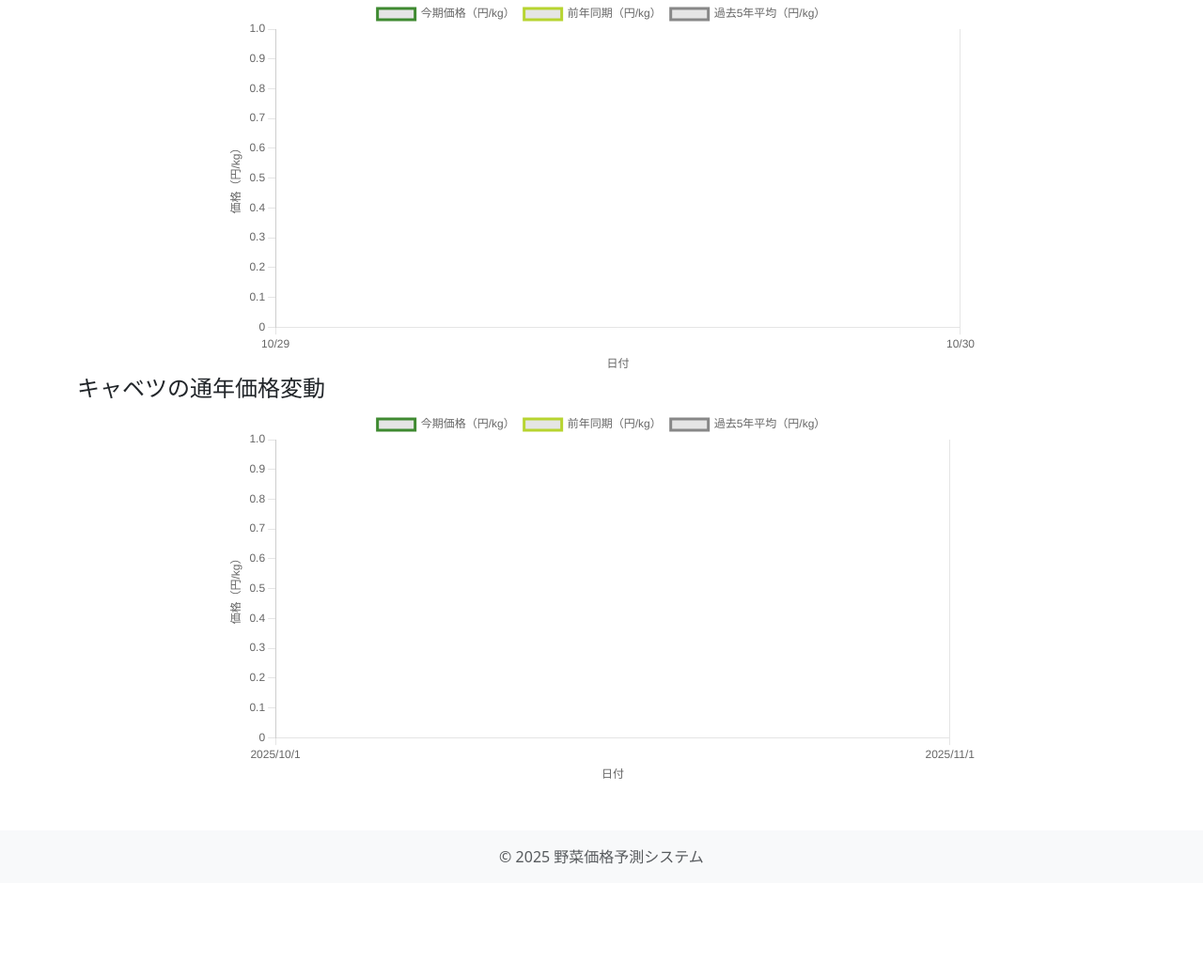
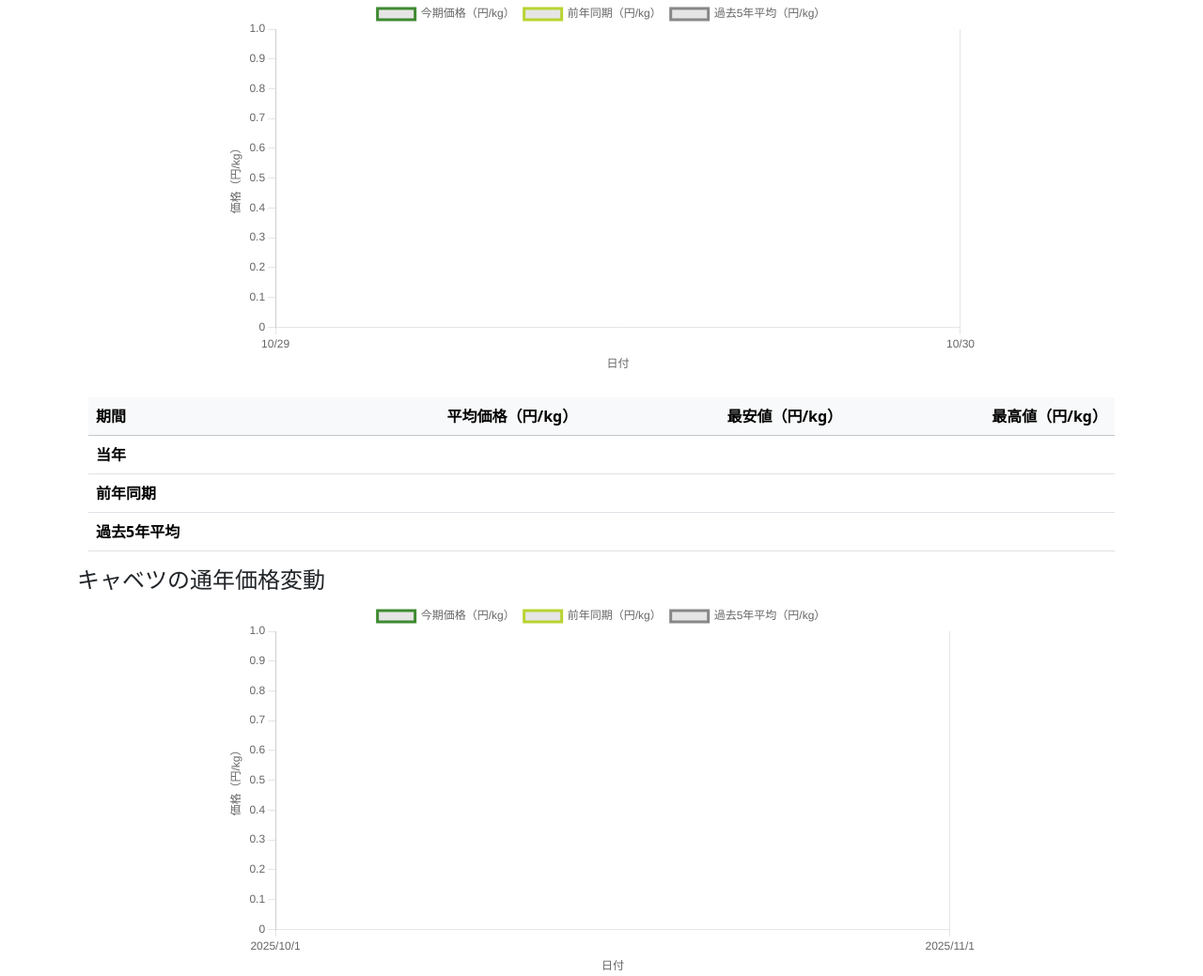
Before and after one commit to mamenz752/v_price_backend, a Django app: page /cabbage in a window 1280 px wide. Shown: the part 1763-2802 px from the top of the page at 94% size. Before the commit the page ends 2683 px from the top, so only its background shows below. Run offline with Django 5.2, Linux system fonts and the light colour scheme; data that the repository does not hold is empty.

Commit message:
update: reports ui

```diff
--- a/backend/code/reports/templates/reports/base_vegetable.html
+++ b/backend/code/reports/templates/reports/base_vegetable.html
@@ -344,14 +344,40 @@
                     ></canvas>
                 </div>
             </div>
-            <!-- TODO: ここにグラフソース元の表を作成 -->
-            <div></div>
-            <!-- <div class="button-group">
-                <button id="toggleHigh" class="button">高値</button>
-                <button id="toggleMedian" class="button">中値</button>
-                <button id="toggleLow" class="button">安値</button>
-                <button id="toggleRecent" class="button">直近価格</button>
-            </div> -->
+            <div class="container mt-4">
+                <div class="table-responsive">
+                    <table class="table table-hover">
+                        <thead class="table-light">
+                            <tr>
+                                <th scope="col">期間</th>
+                                <th scope="col" class="text-end">平均価格（円/kg）</th>
+                                <th scope="col" class="text-end">最安値（円/kg）</th>
+                                <th scope="col" class="text-end">最高値（円/kg）</th>
+                            </tr>
+                        </thead>
+                        <tbody>
+                            <tr>
+                                <th scope="row">当年</th>
+                                <td class="text-end">{{ season_current_avg|default:"-"|floatformat:0|intcomma }}</td>
+                                <td class="text-end">{{ season_current_min|default:"-"|floatformat:0|intcomma }}</td>
+                                <td class="text-end">{{ season_current_max|default:"-"|floatformat:0|intcomma }}</td>
+                            </tr>
+                            <tr>
+                                <th scope="row">前年同期</th>
+                                <td class="text-end">{{ season_last_year_avg|default:"-"|floatformat:0|intcomma }}</td>
+                                <td class="text-end">{{ season_last_year_min|default:"-"|floatformat:0|intcomma }}</td>
+                                <td class="text-end">{{ season_last_year_max|default:"-"|floatformat:0|intcomma }}</td>
+                            </tr>
+                            <tr>
+                                <th scope="row">過去5年平均</th>
+                                <td class="text-end">{{ season_five_years_avg|default:"-"|floatformat:0|intcomma }}</td>
+                                <td class="text-end">{{ season_five_years_min|default:"-"|floatformat:0|intcomma }}</td>
+                                <td class="text-end">{{ season_five_years_max|default:"-"|floatformat:0|intcomma }}</td>
+                            </tr>
+                        </tbody>
+                    </table>
+                </div>
+            </div>
         </section>
 
         <section class="year-price-graph">
--- a/backend/code/reports/views.py
+++ b/backend/code/reports/views.py
@@ -346,6 +346,85 @@ def _veg_context(veg_lookup_name: str, display_name: str):
     print(f"avg_diff: {avg_diff}")
     print(f"avg_ratio: {avg_ratio}")
 
+    # 直近3カ月のデータを計算
+    if latest_date:
+        # 当年の3カ月データ
+        three_months_ago = latest_date - timedelta(days=90)
+        print(f"Debug: Calculating current 3 months data from {three_months_ago} to {latest_date}")
+
+        current_three_months = IngestMarket.objects.filter(
+            vegetable=vegetable,
+            target_date__gte=three_months_ago,
+            target_date__lte=latest_date
+        ).values_list('source_price', flat=True)
+
+        valid_prices = [p for p in current_three_months if p is not None]
+        print(f"Debug: Found {len(valid_prices)} valid prices for current period")
+        print(f"Debug: Valid prices: {valid_prices}")
+
+        if valid_prices:
+            season_current_avg = sum(valid_prices) / len(valid_prices)
+            season_current_min = min(valid_prices)
+            season_current_max = max(valid_prices)
+            print(f"Debug: Current period stats - avg: {season_current_avg}, min: {season_current_min}, max: {season_current_max}")
+        else:
+            season_current_avg = season_current_min = season_current_max = None
+            print("Debug: No valid prices found for current period")
+
+        # 前年同期の3カ月データ
+        last_year_start = three_months_ago.replace(year=three_months_ago.year - 1)
+        last_year_end = latest_date.replace(year=latest_date.year - 1)
+        print(f"Debug: Calculating last year 3 months data from {last_year_start} to {last_year_end}")
+
+        last_year_three_months = IngestMarket.objects.filter(
+            vegetable=vegetable,
+            target_date__gte=last_year_start,
+            target_date__lte=last_year_end
+        ).values_list('source_price', flat=True)
+
+        valid_prices = [p for p in last_year_three_months if p is not None]
+        print(f"Debug: Found {len(valid_prices)} valid prices for last year period")
+        print(f"Debug: Valid prices: {valid_prices}")
+
+        if valid_prices:
+            season_last_year_avg = sum(valid_prices) / len(valid_prices)
+            season_last_year_min = min(valid_prices)
+            season_last_year_max = max(valid_prices)
+            print(f"Debug: Last year period stats - avg: {season_last_year_avg}, min: {season_last_year_min}, max: {season_last_year_max}")
+        else:
+            season_last_year_avg = season_last_year_min = season_last_year_max = None
+            print("Debug: No valid prices found for last year period")
+
+        # 過去5年の同期データ
+        print(f"Debug: Calculating 5 years historical data")
+        five_years_prices = []
+        for year in range(latest_date.year - 5, latest_date.year):
+            year_start = three_months_ago.replace(year=year)
+            year_end = latest_date.replace(year=year)
+            print(f"Debug: Processing year {year} from {year_start} to {year_end}")
+
+            year_prices = IngestMarket.objects.filter(
+                vegetable=vegetable,
+                target_date__gte=year_start,
+                target_date__lte=year_end
+            ).values_list('source_price', flat=True)
+
+            valid_year_prices = [p for p in year_prices if p is not None]
+            print(f"Debug: Found {len(valid_year_prices)} valid prices for year {year}")
+            if valid_year_prices:
+                five_years_prices.extend(valid_year_prices)
+
+        if five_years_prices:
+            season_five_years_avg = sum(five_years_prices) / len(five_years_prices)
+            season_five_years_min = min(five_years_prices)
+            season_five_years_max = max(five_years_prices)
+        else:
+            season_five_years_avg = season_five_years_min = season_five_years_max = None
+    else:
+        season_current_avg = season_current_min = season_current_max = None
+        season_last_year_avg = season_last_year_min = season_last_year_max = None
+        season_five_years_avg = season_five_years_min = season_five_years_max = None
+
     context.update({
         'recent_date': latest_date,
         'source_price': round(source_price) if source_price is not None else None,
@@ -354,6 +433,16 @@ def _veg_context(veg_lookup_name: str, display_name: str):
         'volume': volume,
         'display_date': display_date,  # 表示用の日付文字列を追加
         'latest_trend': latest_trend,  # データがない場合は "データなし" が設定される
+        # 直近3カ月の統計データ
+        'season_current_avg': int(round(season_current_avg)) if season_current_avg is not None else None,
+        'season_current_min': int(round(season_current_min)) if season_current_min is not None else None,
+        'season_current_max': int(round(season_current_max)) if season_current_max is not None else None,
+        'season_last_year_avg': int(round(season_last_year_avg)) if season_last_year_avg is not None else None,
+        'season_last_year_min': int(round(season_last_year_min)) if season_last_year_min is not None else None,
+        'season_last_year_max': int(round(season_last_year_max)) if season_last_year_max is not None else None,
+        'season_five_years_avg': int(round(season_five_years_avg)) if season_five_years_avg is not None else None,
+        'season_five_years_min': int(round(season_five_years_min)) if season_five_years_min is not None else None,
+        'season_five_years_max': int(round(season_five_years_max)) if season_five_years_max is not None else None,
         # 前年比データ
         'last_year_diff': round(last_year_diff) if last_year_diff is not None else None,
         'last_year_ratio': last_year_ratio,
```
